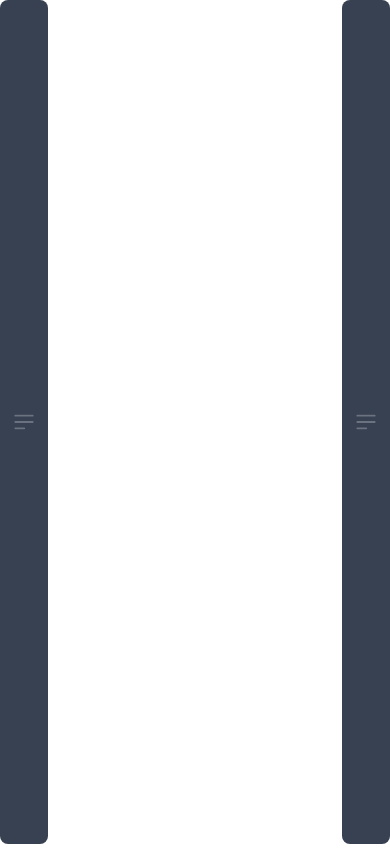
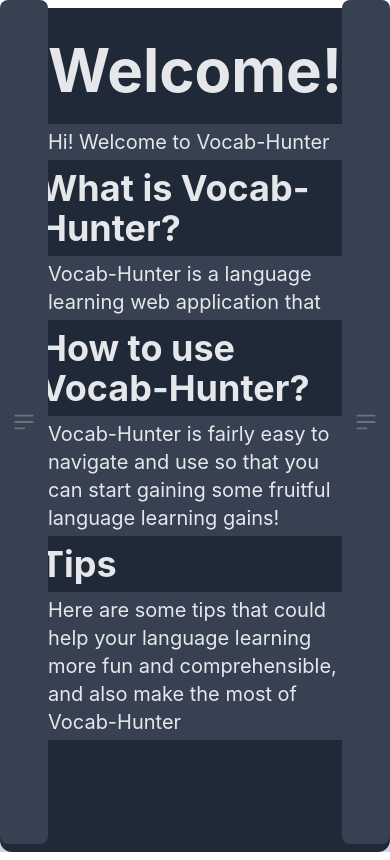
Before and after one commit to zehdi02/vocab-hunter, a React (Create React App) app: page / in a window 390 px wide. Built offline with nearby package versions, Linux system fonts and the light colour scheme.

Commit message:
Made root page as /home

```diff
--- a/src/App.js
+++ b/src/App.js
@@ -1,15 +1,37 @@
-import { useEffect } from "react";
 import "./App.css";
 import Sidebar from "./components/Sidebar/Sidebar";
 import Content from "./components/Content";
 import Dictionary from "./components/Dictionary/Dictionary";
-import { BrowserRouter } from "react-router-dom";
+
+import { BrowserRouter as Router, Routes, Route, useRoutes } from "react-router-dom";
+import Home from "./components/Sidebar/Pages/Home";
+import Vocabulary from "./components/Sidebar/Pages/Vocabulary";
+import Languages from "./components/Sidebar/Pages/Languages";
+import Settings from "./components/Sidebar/Pages/Settings";
+import Reader from "./components/_features/Reader/Reader";
+import User from "./components/Sidebar/Pages/User";
 
 function App() {
   return (
     <div className="App">
       <Sidebar />
-      <Content />
+      <div
+        className="Content h-max bg-gray-300
+        sm:px-8 sm:py-4
+        md:pl-8 md:mr-64
+        lg:ml-64
+        ">
+        <Routes>
+          <Route path="/" element={<Home />} />
+          <Route path="/home" element={<Home />} />
+          <Route path="/vocabulary" element={<Vocabulary />} />
+          <Route path="/languages" element={<Languages />} />
+          <Route path="/settings" element={<Settings />} />
+          <Route path="/reader" element={<Reader />} />
+          <Route path="/user" element={<User />} />
+        </Routes>
+      </div>
+      {/* <Content /> */}
       <Dictionary />
     </div>
   );
--- a/src/components/Sidebar/Pages/Home.js
+++ b/src/components/Sidebar/Pages/Home.js
@@ -1,15 +1,16 @@
 import React from "react";
-import { BrowserRouter as Router, Routes, Route, Link } from "react-router-dom";
-import { useAuth0 } from "@auth0/auth0-react";
-import JSONPretty from "react-json-pretty";
+// import { useAuth0 } from "@auth0/auth0-react";
 
 function Home() {
-  const { user } = useAuth0();
+  // const { user } = useAuth0();
 
   return (
     <div className="HOME flex flex-col h-screen my-2 text-gray-200 bg-gray-800 rounded-xl px-8 py-4">
       <div className="welcome text-6xl font-bold text-center pt-4">
-        Welcome, {user.nickname}!
+        {/* Commented out to avoid error when trying to set
+            /home as root path '/'
+            Welcome, {user.nickname}! */}
+        Welcome!
       </div>
       <div className="intro-guide-tips px-2 py-4 flex-1 flex flex-col">
 
--- a/src/components/Sidebar/Sidebar.js
+++ b/src/components/Sidebar/Sidebar.js
@@ -41,7 +41,7 @@ const Sidebar = () => {
         aria-label="Sidebar"
       >
         <div class="h-full px-3 py-4 overflow-y-auto bg-gray-800">
-          <Link to="/home" class="flex items-center pl-2.5 mb-5">
+          <Link to="" class="flex items-center pl-2.5 mb-5">
             <img
               src={require("../../imgs/vocab-hunter-icon.png")}
               class="sm:h-36 transition duration-300 ease-in-out hover:scale-110"
--- a/src/components/_features/Reader/SplitLinesToken.css
+++ b/src/components/_features/Reader/SplitLinesToken.css
@@ -33,9 +33,12 @@
   filter: brightness(85%);
 }
 
+#word-container p {
+  font-size: 1.75rem;
+}
+
 #word-container span {
   padding: 1px 4px;
-  font-size: 1.75rem;
 }
 
 #word-container span:hover {
```
